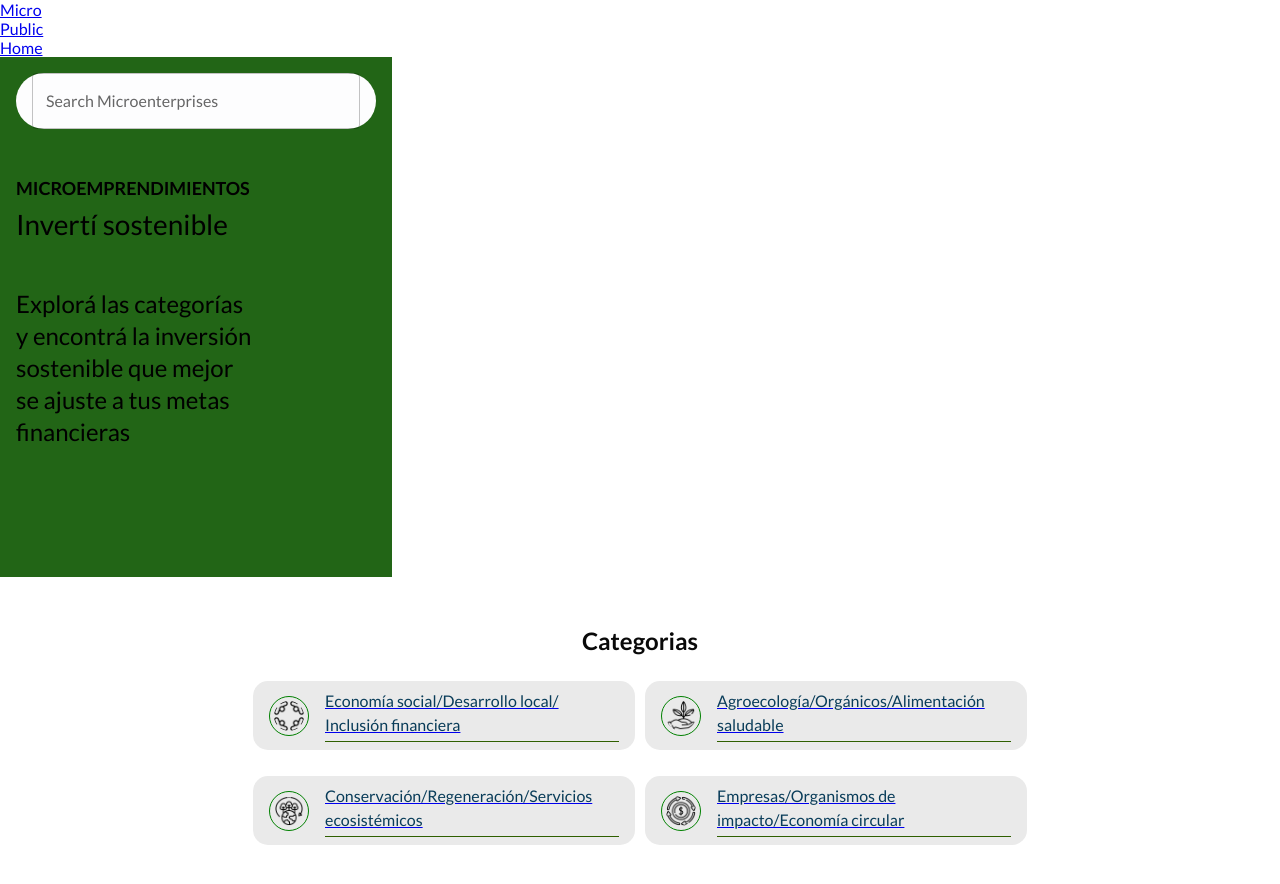
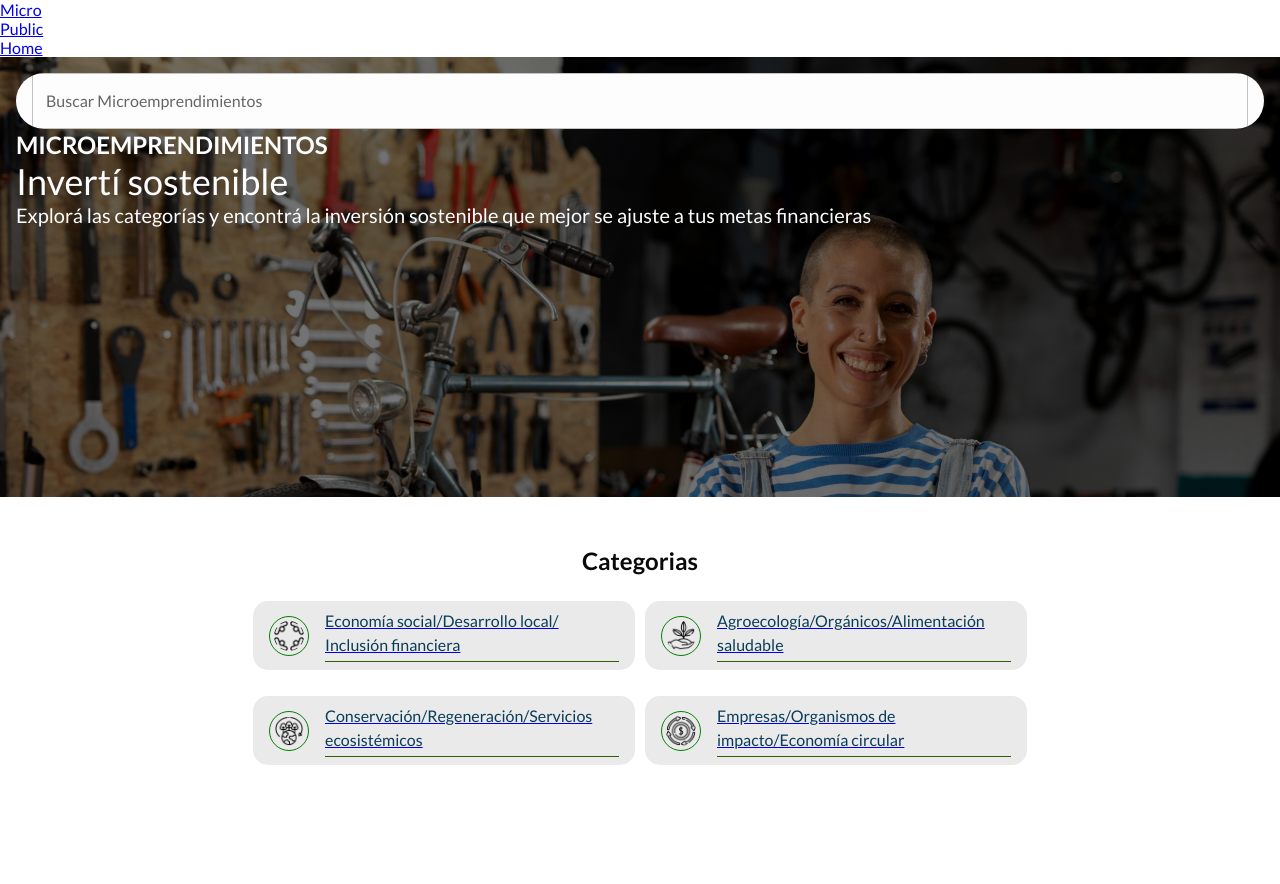
Before and after one commit to zEstebanz/Ubuntu-Semillero, a React (Vite) app: page /microemprendimientos in a window 1280 px wide. After the commit the page ends 805 px from the top, so only its background shows below. Built offline with nearby package versions, Linux system fonts and the light colour scheme.

Commit message:
update in microenterprises, creation of new dynamic route and update of components

```diff
--- a/src/assets/styles/App.scss
+++ b/src/assets/styles/App.scss
@@ -10,13 +10,8 @@
         height: 24px;
         top: 176px;
         left: 16px;
-        position: absolute;
-        font-family: Lato;
         font-size: 18px;
         font-weight: 600;
-        line-height: 24px;
-        letter-spacing: 0em;
-        text-align: left;
     }
 
     h1 {
@@ -24,13 +19,8 @@
         height: 64px;
         top: 208px;
         left: 16px;
-        position: absolute;
-        font-family: Lato;
         font-size: 28px;
         font-weight: 500;
-        line-height: 32px;
-        letter-spacing: 0em;
-        text-align: left;
     }
 
     h3 {
@@ -38,13 +28,8 @@
         height: 192px;
         top: 288px;
         left: 16px;
-        position: absolute;
-        font-family: Lato;
         font-size: 24px;
         font-weight: 400;
-        line-height: 32px;
-        letter-spacing: 0em;
-        text-align: left;
     }
 
 }
@@ -53,9 +38,9 @@
     top: 80px;
     left: 16px;
     right: 16px;
-    width: 328px;
+    width: auto;
     height: 56px;
-    padding: 0px 16px;
+    padding: 0px 16px 0px 16px;
     border-radius: 100px;
     gap: 16px;
     background: #FDFDFE;
@@ -112,7 +97,7 @@
         a {
             color: black;
             text-decoration: none;
-            font-family: Lato;
+
             font-size: 16px;
             font-weight: 400;
             line-height: 25px;
@@ -122,7 +107,92 @@
     }
 }
 
-.section-micro{
-    height: auto;
-    min-height: 100vh;
+.section-micro {
+    padding: 16px;
+    min-height: 408px;
+    color: #FDFDFE;
+
+    @media screen and (max-width: 767px) {
+        background-image: linear-gradient(rgba(0, 0, 0, 0.5), rgba(0, 0, 0, 0.5)), url('../../../public/img/micro-background.jpeg');
+        background-size: cover;
+        background-position: center;
+
+        h2 {
+            width: 152px;
+            height: 24px;
+            top: 176px;
+            left: 16px;
+            position: absolute;
+
+            font-size: 18px;
+            font-weight: 600;
+            line-height: 24px;
+            letter-spacing: 0em;
+            text-align: left;
+        }
+
+        h1 {
+            width: 256px;
+            height: 64px;
+            top: 208px;
+            left: 16px;
+            position: absolute;
+
+            font-size: 28px;
+            font-weight: 500;
+            line-height: 32px;
+            letter-spacing: 0em;
+            text-align: left;
+        }
+
+        h3 {
+            width: 240px;
+            height: 192px;
+            top: 288px;
+            left: 16px;
+            position: absolute;
+
+            font-size: 24px;
+            font-weight: 400;
+            line-height: 32px;
+            letter-spacing: 0em;
+            text-align: left;
+        }
+    }
+
+    @media screen and (min-width: 767px) {
+        background-image: linear-gradient(rgba(0, 0, 0, 0.5), rgba(0, 0, 0, 0.5)), url('../../../public/img/micro-background.jpeg');
+        background-size: cover;
+        background-position: top;
+
+        h1 {
+
+            font-size: 36px;
+            font-weight: 500;
+            line-height: 40px;
+            letter-spacing: 0em;
+            text-align: left;
+        }
+
+        h2 {
+
+            font-size: 24px;
+            font-weight: 600;
+            line-height: 32px;
+            letter-spacing: 0em;
+            text-align: left;
+        }
+
+        h3 {
+
+            font-size: 20px;
+            font-weight: 400;
+            line-height: 28px;
+            letter-spacing: 0em;
+            text-align: left;
+        }
+
+    }
+
+
 }
--- a/src/components/Microenterprises/MicroCategori.jsx
+++ b/src/components/Microenterprises/MicroCategori.jsx
@@ -6,6 +6,11 @@ import CategoriesCard from '../Categories/categoriesCard.jsx';
 import theme from '../../theme/theme.js';
 
 const Categories = () => {
+    const handleCategoryClick = (categoryTitle) => {
+        // Mostrar el título de la categoría en un prompt
+        window.prompt('Categoría seleccionada:', categoryTitle);
+    };
+
     return (
         <ThemeProvider theme={theme}>
             <Box sx={{
@@ -17,7 +22,6 @@ const Categories = () => {
                 paddingBottom: 3,
                 paddingLeft: 2,
                 paddingRight: 2
-
             }}>
                 <Typography
                     variant="h5"
@@ -37,43 +41,47 @@ const Categories = () => {
                     gap: "10px",
                 }} lx={{}}>
 
-                    <Link component="button" to="/microemprendimientos/1">
+                    <Link
+                        component="button"
+                        to="/microemprendimientos/1"
+                    >
                         <CategoriesCard
                             imageUrl="./public/img/eco-social.png"
                             altText="Logo de Economia Social."
                             title="Economía social/Desarrollo local/ Inclusión financiera"
                             dividerColor="green.dark"
-                            onClick={() => console.log("Economía social/Desarrollo local/ Inclusión financiera")}
+                            onClick={() => handleCategoryClick("Economía social/Desarrollo local/ Inclusión financiera")}
                         />
                     </Link>
 
-                    <Link component="button">
+                    <Link component="button" to="/microemprendimientos/2">
                         <CategoriesCard
                             imageUrl="./public/img/agroecologia.png"
                             altText="Logo de Agroecologia."
                             title="Agroecología/Orgánicos/Alimentación saludable"
                             dividerColor="green.dark"
-                            onClick={() => console.log("Agroecología/Orgánicos/Alimentación saludable")}
+                            onClick={() => handleCategoryClick("Agroecología/Orgánicos/Alimentación saludable")}
                         />
                     </Link>
 
-                    <Link component="button">
+                    <Link component="button" to="/microemprendimientos/3">
                         <CategoriesCard
                             imageUrl="./public/img/conservacion.png"
                             altText="Logo de Conservación."
                             title="Conservación/Regeneración/Servicios ecosistémicos"
                             dividerColor="green.dark"
-                            onClick={() => console.log("Conservación/Regeneración/Servicios ecosistémicos")}
+                            onClick={() => handleCategoryClick("Conservación/Regeneración/Servicios ecosistémicos")}
                         />
                     </Link>
 
-                    <Link component="button">
+
+                    <Link component="button" to="/microemprendimientos/4">
                         <CategoriesCard
                             imageUrl="./public/img/empresas.png"
                             altText="Logo de Empresas."
                             title="Empresas/Organismos de impacto/Economía circular"
                             dividerColor="green.dark"
-                            onClick={() => console.log("Empresas/Organismos de impacto/Economía circular")}
+                            onClick={() => handleCategoryClick("Empresas/Organismos de impacto/Economía circular")}
                         />
                     </Link>
 
--- a/src/components/Microenterprises/MicroList.jsx
+++ b/src/components/Microenterprises/MicroList.jsx
@@ -1,10 +1,11 @@
-import React from 'react';
+import React, { useState } from 'react';
+import { Box, Typography } from '@mui/material';
+import { useParams } from 'react-router-dom';
 import MicroCard from './MicroCard';
-import { useParams } from 'react-router-dom';
-import { Height } from '@mui/icons-material';
 
-const MicroList = ({ search, caracteristica }) => {
+const MicroList = () => {
 
+    const [expanded, setExpanded] = useState(false);
     const { id } = useParams();
 
     const microenterprises = [
@@ -16,38 +17,104 @@ const MicroList = ({ search, caracteristica }) => {
             entity: 'Finca agroecológica',
             categori: 'Agroecología/Orgánicos/Alimentación saludable',
             location: 'Tunuyán, Mendoza, Argentina',
-            descriptionOne: '',
-            descriptionTwo: '',
             link: '/post/1',
+            contact: ''
+        },
+        {
+            id: 2,
+            title: 'EcoSenda',
+            imageUrl: 'https://images.unsplash.com/photo-1542273917363-3b1817f69a2d?q=80&w=1474&auto=format&fit=crop&ixlib=rb-4.0.3&ixid=M3wxMjA3fDB8MHxwaG90by1wYWdlfHx8fGVufDB8fHx8fA%3D%3D',
+            date: '03-03-2024',
+            entity: 'Finca agroecológica',
+            categori: 'Agroecología/Orgánicos/Alimentación saludable',
+            location: 'Tunuyán, Mendoza, Argentina',
+            link: '/post/2',
+            contact: ''
+        }, {
+            id: 2,
+            title: 'EcoSenda',
+            imageUrl: 'https://images.unsplash.com/photo-1542273917363-3b1817f69a2d?q=80&w=1474&auto=format&fit=crop&ixlib=rb-4.0.3&ixid=M3wxMjA3fDB8MHxwaG90by1wYWdlfHx8fGVufDB8fHx8fA%3D%3D',
+            date: '03-03-2024',
+            entity: 'Finca agroecológica',
+            categori: 'Agroecología/Orgánicos/Alimentación saludable',
+            location: 'Tunuyán, Mendoza, Argentina',
+            link: '/post/2',
             contact: ''
         },
     ];
 
-    // Filter posts according to search term and characteristic
-    const filteredMicroenterprises = microenterprises.filter(microenterprise =>
-        (typeof search === 'string' && microenterprise.title.toLowerCase().includes(search.toLowerCase())) &&
-        (!caracteristica || (typeof caracteristica === 'string' && microenterprise.caracteristicas.includes(caracteristica)))
-    );
+    const toggleExpand = () => {
+        setExpanded(!expanded);
+    };
 
     return (
         <main>
             <section>
-                <MicroCard />
+                <Box sx={{
+                    display: "flex",
+                    flexDirection: "column",
+                    alignItems: "center",
+                    maxWidth: 800,
+                    margin: "auto",
+                    paddingBottom: 3,
+                    paddingLeft: 2,
+                    paddingRight: 2
+                }}>
+                    <Typography
+                        variant="h5"
+                        color="common.black"
+                        fontWeight="bold"
+                        sx={{
+                            paddingTop: 6
+                        }}
+                        marginBottom={3}>
+                        Categorias
+                    </Typography>
+
+                    <Typography
+                        sx={{
+                            fontSize: {
+                                xs: '16px', // Para dispositivos extra pequeños (teléfonos)
+                                sm: '18px', // Para dispositivos pequeños (tablets)
+                                md: '20px', // Para dispositivos medianos (laptops)
+                                lg: '22px', // Para dispositivos grandes (monitores)
+                            },
+                            fontWeight: 500,
+                            color: "#093C59",
+                        }}
+                    >
+                        Agroecología/Orgánicos/Alimentación Saludable
+                    </Typography>
+
+                    <Typography
+                        sx={{
+                            fontFamily: "Lato",
+                            fontSize: "16px",
+                            fontWeight: 400,
+                            lineHeight: "25px",
+                            letterSpacing: "0px",
+                            textAlign: "center",
+                            marginBottom: "20px" // Ajusta el margen inferior según tus necesidades
+                        }}
+                    >
+                        Conectate con Microemprendimientos que respetan la tierra y priorizan la salud, a través de prácticas agrícolas limpias y alimentos nutritivos.
+                    </Typography>
+                </Box>
             </section>
 
-            <section className='section-micro'>
-                {filteredMicroenterprises.map(microenterprise => (
-                    <MicroCard
-                        key={microenterprise.id}
-                        title={microenterprise.title}
-                        entity={microenterprise.entity}
-                        categori={microenterprise.categori}
-                        imageUrl={microenterprise.imageUrl}
-                        link={microenterprise.link}
-                        location={microenterprise.location}
-                        contact={microenterprise.contact}
-                    />
-                ))}
+            <section>
+                {
+                    microenterprises.map(microenterprises => (
+                        <MicroCard
+                            key={microenterprises.id}
+                            title={microenterprises.title}
+                            entity={microenterprises.entity}
+                            categori={microenterprises.categori}
+                            imageUrl={microenterprises.imageUrl}
+                            location={microenterprises.location}
+                        />
+                    ))
+                }
             </section>
         </main>
     );
--- a/src/components/Microenterprises/SearchMicro.jsx
+++ b/src/components/Microenterprises/SearchMicro.jsx
@@ -1,5 +1,6 @@
 import React from 'react';
 import { TextField, Grid } from '@mui/material';
+import SearchIcon from '@mui/icons-material/Search';
 
 const SearchMicro = ({ search, setSearch }) => {
   return (
@@ -9,7 +10,7 @@ const SearchMicro = ({ search, setSearch }) => {
       className="search-bar"
     >
       <TextField
-        label="Search Microenterprises"
+        label="Buscar Microemprendimientos"
         className="search-input"
         value={search}
         onChange={(e) => setSearch(e.target.value)}
--- a/src/pages/Micro.jsx
+++ b/src/pages/Micro.jsx
@@ -13,11 +13,14 @@ export const Micro = ({ children }) => {
 
     return (
         <main>
-            <section className="section-port">
-                <SearchMicro search={search} setSearch={setSearch} />
-                <h2>MICROEMPRENDIMIENTOS</h2>
-                <h1>Invertí sostenible</h1>
-                <h3>Explorá las categorías y encontrá la inversión sostenible que mejor se ajuste a tus metas financieras</h3>
+            <section className="section-micro">
+                <SearchMicro search={search} setSearch={setSearch}/>
+                <div className='text'>
+                    <h2>MICROEMPRENDIMIENTOS</h2>
+                    <h1>Invertí sostenible</h1>
+                    <h3>Explorá las categorías y encontrá la inversión sostenible que mejor se ajuste a tus metas financieras</h3>
+                </div>
+
             </section>
 
             <section>
```
Also changed, not shown: src/components/Microenterprises/MicroCard.jsx (+26 -5 lines), public/img/micro-background.jpeg (added), src/components/Publications/PublicationList.jsx (line endings or trailing spaces).
